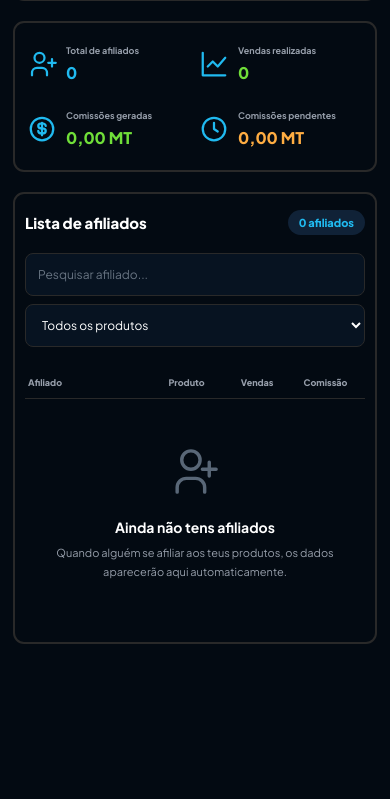
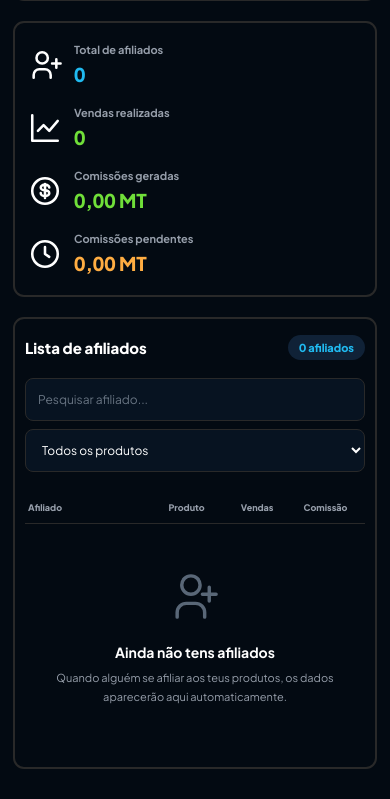
Before and after one commit to variedadess292-lgtm/Lowticketpay, a website: page afiliados.html in a window 390 px wide. Shown: the part 184-983 px from the top of the page. Before the commit the page ends 844 px from the top, so only its background shows below. Drawn offline with Linux system fonts and the light colour scheme; no server answers.

Commit message:
Update afiliados.html

```diff
--- a/afiliados.html
+++ b/afiliados.html
@@ -177,7 +177,7 @@ main{
     margin-top:7px;
 }
 
-/* INDICADORES */
+/* INDICADORES - UM ÚNICO CARD */
 .stats-section{
     border:2px solid #292929;
     border-radius:11px;
@@ -186,31 +186,38 @@ main{
 }
 
 .stats-grid{
-    display:grid;
-    grid-template-columns:repeat(2,minmax(0,1fr));
-    gap:25px 15px;
+    display:flex;
+    flex-direction:column;
+    gap:22px;
 }
 
 .stat-item{
     display:flex;
     align-items:center;
-    gap:12px;
+    gap:16px;
     min-width:0;
+    width:100%;
 }
 
 .stat-icon{
     width:38px;
     height:38px;
     min-width:38px;
+    flex-shrink:0;
     fill:none;
-    stroke:#20baf0;
+    stroke:#ffffff;
     stroke-width:1.8;
     stroke-linecap:round;
     stroke-linejoin:round;
 }
 
+.stat-content{
+    flex:1;
+    min-width:0;
+}
+
 .stat-label{
-    font-size:11px;
+    font-size:12px;
     font-weight:700;
     color:#969eaa;
     margin-bottom:7px;
@@ -220,6 +227,7 @@ main{
     font-size:21px;
     font-weight:800;
     white-space:nowrap;
+    font-variant-numeric:tabular-nums;
 }
 
 .stat-value.blue{color:#20baf0;}
@@ -356,6 +364,9 @@ main{
 .product-name{
     color:#c6d0da;
     text-align:center;
+    overflow:hidden;
+    text-overflow:ellipsis;
+    white-space:nowrap;
 }
 
 .sales-number,
@@ -436,30 +447,30 @@ main{
     }
 
     .stats-section{
-        padding:22px 12px;
+        padding:20px 13px;
     }
 
     .stats-grid{
-        gap:27px 8px;
+        gap:20px;
     }
 
     .stat-item{
-        gap:9px;
+        gap:12px;
     }
 
     .stat-icon{
-        width:30px;
-        height:30px;
-        min-width:30px;
+        width:34px;
+        height:34px;
+        min-width:34px;
     }
 
     .stat-label{
-        font-size:9px;
+        font-size:11px;
         margin-bottom:6px;
     }
 
     .stat-value{
-        font-size:16px;
+        font-size:19px;
     }
 
     .affiliates-section{
@@ -515,10 +526,18 @@ main{
 }
 
 @media(max-width:350px){
-    .stat-value{font-size:14px;}
-    .stat-label{font-size:8px;}
+
+    .stat-value{font-size:16px;}
+    .stat-label{font-size:10px;}
     .stats-section{padding:18px 8px;}
     .affiliates-section{padding:13px 7px;}
+    .stat-item{gap:9px;}
+
+    .stat-icon{
+        width:31px;
+        height:31px;
+        min-width:31px;
+    }
 }
 </style>
 </head>
@@ -625,7 +644,7 @@ main{
         <p>Acompanha quem promove os teus produtos.</p>
     </header>
 
-    <!-- INDICADORES -->
+    <!-- INDICADORES: UM ÚNICO CARD -->
     <section class="stats-section">
 
         <div class="stats-grid">
@@ -637,7 +656,7 @@ main{
                     <path d="M20 8v6M23 11h-6"/>
                 </svg>
 
-                <div>
+                <div class="stat-content">
                     <div class="stat-label">Total de afiliados</div>
                     <div class="stat-value blue" id="totalAfiliados">0</div>
                 </div>
@@ -649,7 +668,7 @@ main{
                     <path d="m7 14 4-4 4 4 6-7"/>
                 </svg>
 
-                <div>
+                <div class="stat-content">
                     <div class="stat-label">Vendas realizadas</div>
                     <div class="stat-value green" id="totalVendas">0</div>
                 </div>
@@ -661,7 +680,7 @@ main{
                     <path d="M12 7v10M15 9.5c0-1.1-1.3-2-3-2s-3 .9-3 2 1.3 2 3 2 3 .9 3 2-1.3 2-3 2-3-.9-3-2"/>
                 </svg>
 
-                <div>
+                <div class="stat-content">
                     <div class="stat-label">Comissões geradas</div>
                     <div class="stat-value green" id="comissoesGeradas">0,00 MT</div>
                 </div>
@@ -673,7 +692,7 @@ main{
                     <path d="M12 7v5l3 2"/>
                 </svg>
 
-                <div>
+                <div class="stat-content">
                     <div class="stat-label">Comissões pendentes</div>
                     <div class="stat-value orange" id="comissoesPendentes">0,00 MT</div>
                 </div>
@@ -746,12 +765,6 @@ import {
 
 const logoutButton = document.getElementById("logoutButton");
 
-/*
-  A página está preparada para receber os dados reais.
-  O registo dos afiliados e o rastreamento das vendas
-  serão integrados posteriormente.
-*/
-
 let afiliados = [];
 
 const searchInput = document.getElementById("searchInput");
@@ -759,15 +772,20 @@ const productFilter = document.getElementById("productFilter");
 const affiliateList = document.getElementById("affiliateList");
 const emptyState = document.getElementById("emptyState");
 
+/* FORMATAÇÃO */
 function formatarMoeda(valor){
 
-    return Number(valor || 0).toLocaleString("pt-MZ",{
-        minimumFractionDigits:2,
-        maximumFractionDigits:2
-    }) + " MT";
+    const numero = Number(valor || 0);
+
+    return (Number.isFinite(numero) ? numero : 0)
+        .toLocaleString("pt-MZ",{
+            minimumFractionDigits:2,
+            maximumFractionDigits:2
+        }) + " MT";
 
 }
 
+/* INDICADORES */
 function atualizarIndicadores(){
 
     const totalVendas = afiliados.reduce(
@@ -795,10 +813,12 @@ function atualizarIndicadores(){
         formatarMoeda(pendentes);
 
     document.getElementById("contadorLista").textContent =
-        afiliados.length + (afiliados.length === 1 ? " afiliado" : " afiliados");
+        afiliados.length +
+        (afiliados.length === 1 ? " afiliado" : " afiliados");
 
 }
 
+/* LISTA */
 function atualizarLista(){
 
     const pesquisa = searchInput.value.toLowerCase().trim();
@@ -884,12 +904,14 @@ function atualizarLista(){
         commission.textContent = formatarMoeda(item.comissao);
 
         row.append(user,product,sales,commission);
+
         affiliateList.appendChild(row);
 
     });
 
 }
 
+/* FILTRO DE PRODUTOS */
 function atualizarFiltro(){
 
     const produtos = [...new Set(
@@ -902,6 +924,7 @@ function atualizarFiltro(){
     produtos.forEach(produto=>{
 
         const option = document.createElement("option");
+
         option.value = produto;
         option.textContent = produto;
 
@@ -957,7 +980,9 @@ function abrirMenu(){
 
     sideMenu.classList.add("active");
     menuOverlay.classList.add("active");
+
     menuButton.setAttribute("aria-expanded","true");
+
     document.body.style.overflow="hidden";
 
 }
@@ -966,7 +991,9 @@ function fecharMenu(){
 
     sideMenu.classList.remove("active");
     menuOverlay.classList.remove("active");
+
     menuButton.setAttribute("aria-expanded","false");
+
     document.body.style.overflow="";
 
 }
```
